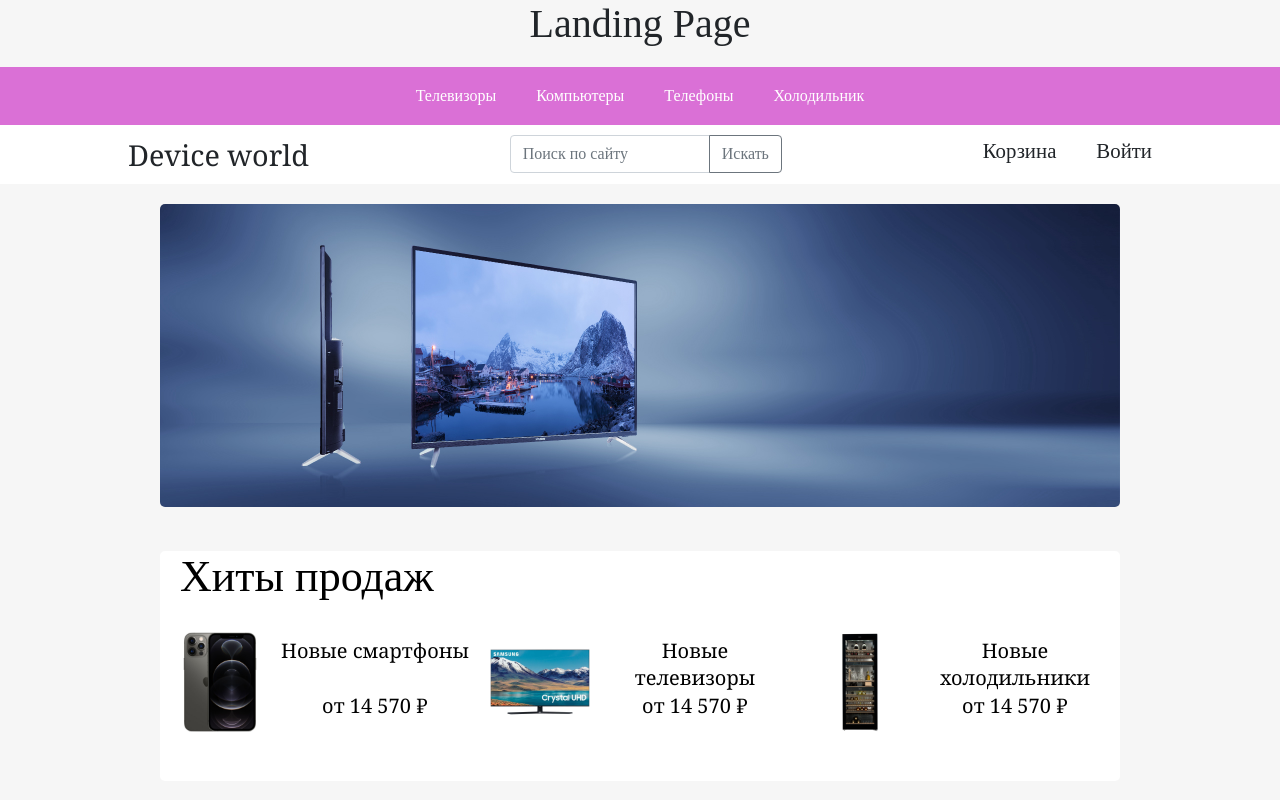
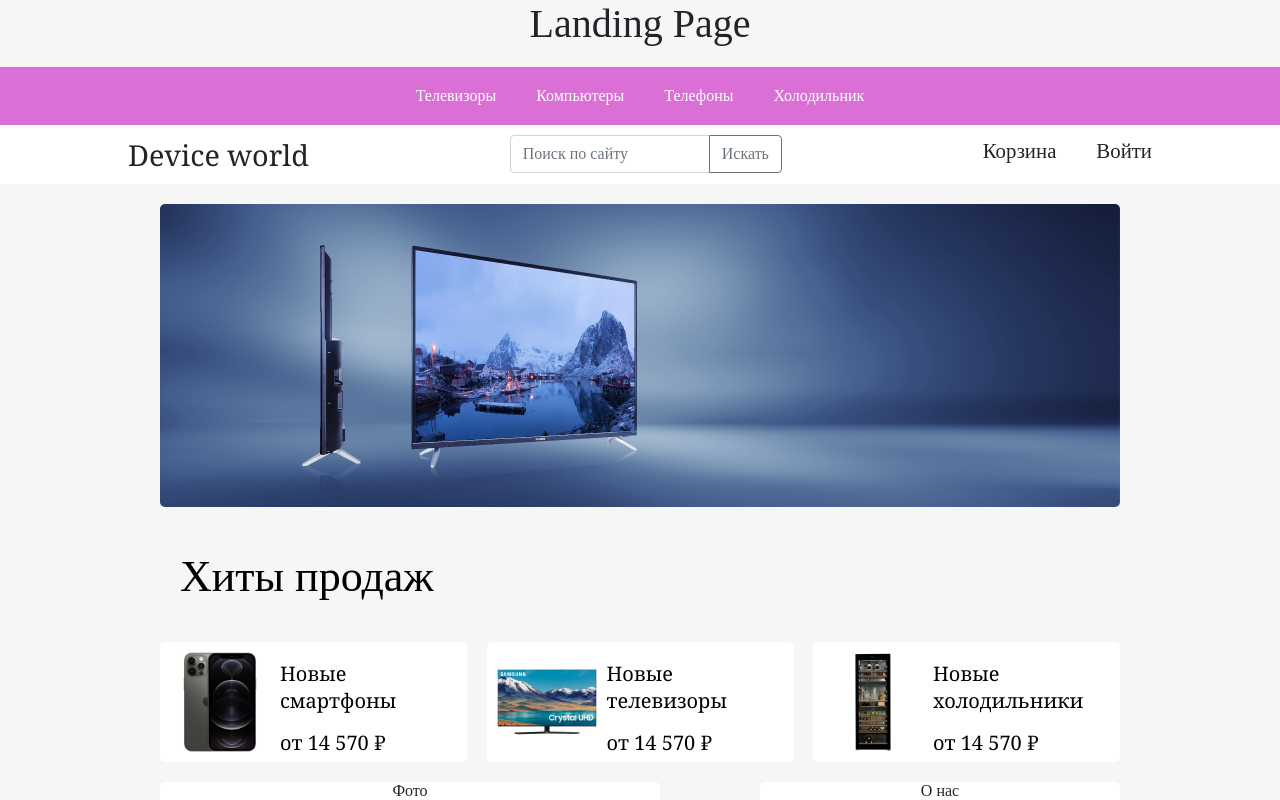
Before and after one commit to andrey136/web-store, a React (Create React App) app: page / in a window 1280 px wide. Shown: the top 800 px of the page. Built offline with nearby package versions, Linux system fonts and the light colour scheme.

Commit message:
new row-products

```diff
--- a/src/App.css
+++ b/src/App.css
@@ -142,8 +142,7 @@ body{
 .first-row-products{
   margin: 20px auto;
   width: 960px;
-  height: 230px;
-  background: white;
+  /* background: white; */
   border-radius: 5px;
   color: black;
   font-size: 3em;
@@ -160,25 +159,28 @@ body{
   /* background: rgba(255, 255, 0, 0.329); */
 }
 
-.row-products .flex-container{
-  justify-content: space-evenly;
+.row-products .flex_container{
+  justify-content: space-between;
+  flex-wrap: wrap;
 }
 
 .product{
   height: 120px;
-  width: 320px;
-  /* background: rgba(204, 120, 204, 0.52); */
+  width: 307px;
+  background: white;
+  border-radius: 5px;
   display: flex;
 }
 
 .position-relative{
   position: relative;
+  margin-top: 20px;
 }
 
 .position-relative:hover .product{
   position: relative;
   z-index: 100;
-  top: -10px;
+  top: -6px;
   border-radius: 5px;
   box-shadow: 0 2px 5px 2px #ccc;
 }
@@ -201,17 +203,20 @@ body{
 }
 
 .Description{
-  display: inline-block;
+  display: flex;
   height: 120px;
   width: 200px;
   cursor: default;
+  flex-wrap: wrap;
+  align-content: center;
+  text-align: left;
 }
 
 .Description .model-info{
   font-family:Georgia, 'Times New Roman', Times, serif;
   font-size: 20px;
   padding: 15px 10px 0 0;
-  height: 55px;
+  /* height: 55px; */
 }
 
 .Description .model-info:hover{
```
